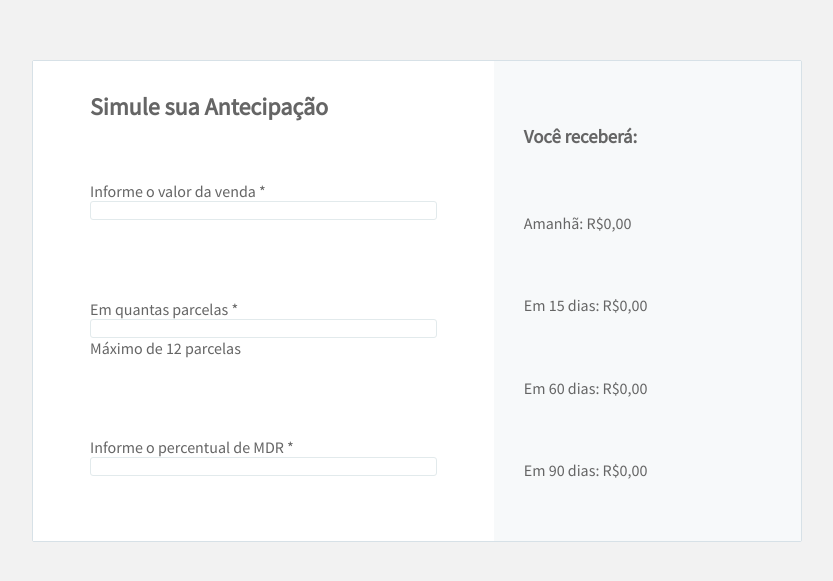
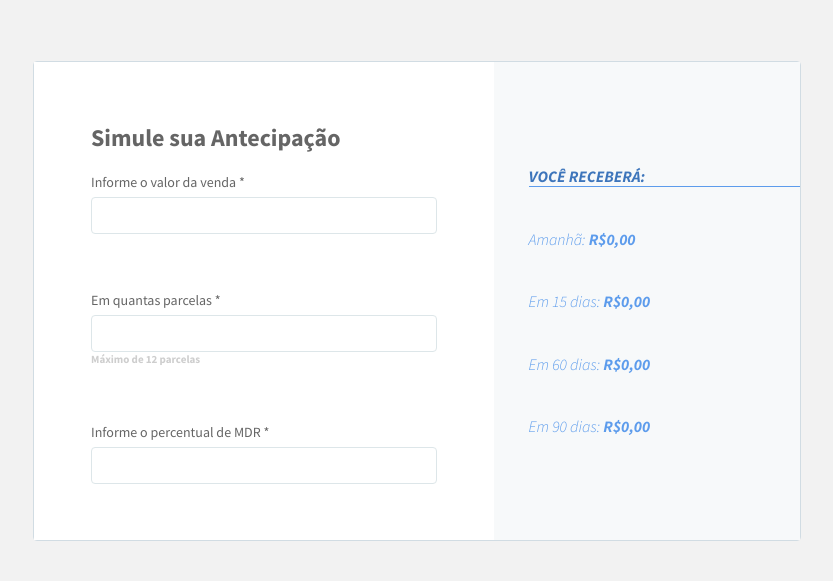
Before and after one commit to mgrejanin/hash-test, a website built with webpack: page src/index.html in a window 1280 px wide. Shown: the part 107-688 px from the top of the page, without its empty margins (231-1064 px from the left). Built offline with nearby package versions, Linux system fonts and the light colour scheme.

Commit message:
ajustes de layout

```diff
--- a/src/index.html
+++ b/src/index.html
@@ -1,9 +1,5 @@
 <html>
   <head>
-    <link
-      href="https://fonts.googleapis.com/css?family=Source+Sans+Pro&display=swap"
-      rel="stylesheet"
-    />
   </head>
   <body>
     <div class="container">
@@ -13,30 +9,30 @@
         </h2>
         <form class="form">
           <div class="form__input-container">
-            <label>Informe o valor da venda *</label>
+            <label class="input-label">Informe o valor da venda *</label>
             <input type="text" class="input" required />
           </div>
 
           <div class="form__input-container">
-            <label>Em quantas parcelas *</label>
+            <label class="input-label">Em quantas parcelas *</label>
             <input type="number" class="input" max="12" required />
-            <span>Máximo de 12 parcelas</span>
+            <span class="input-hint">Máximo de 12 parcelas</span>
           </div>
 
           <div class="form__input-container">
-            <label>Informe o percentual de MDR *</label>
+            <label class="input-label">Informe o percentual de MDR *</label>
             <input type="number" class="input" required />
           </div>
         </form>
       </div>
-      <div class="container__right-panel">
-        <h3>
+      <div class="result container__right-panel">
+        <h3 class="result__header">
           Você receberá:
         </h3>
-        <p>Amanhã: R$0,00</p>
-        <p>Em 15 dias: R$0,00</p>
-        <p>Em 60 dias: R$0,00</p>
-        <p>Em 90 dias: R$0,00</p>
+        <p class="result__row">Amanhã: <span class="result__row-value">R$0,00</span></p>
+        <p class="result__row">Em 15 dias: <span class="result__row-value">R$0,00</span></p>
+        <p class="result__row">Em 60 dias: <span class="result__row-value">R$0,00</span></p>
+        <p class="result__row">Em 90 dias: <span class="result__row-value">R$0,00</span></p>
       </div>
     </div>
     <script src="/main.bundle.js"></script>
--- a/src/style.scss
+++ b/src/style.scss
@@ -1,13 +1,13 @@
-
+@import url("https://fonts.googleapis.com/css?family=Source+Sans+Pro:300,300i,400,700,700i&display=swap");
 
 body {
-  background-color: #F2F2F2;
+  background-color: #f2f2f2;
   width: 100%;
   height: 100%;
   display: flex;
   align-items: center;
   justify-content: center;
-  font-family: 'Source Sans Pro', sans-serif;
+  font-family: "Source Sans Pro", sans-serif;
   color: #656565;
 }
 
@@ -16,8 +16,9 @@ body {
   flex-direction: row;
   width: 60%;
   height: 60%;
-  border: 1px solid #d7e1e7;
-  border-radius: 2px;
+  border: 1px solid #d1dce3;
+  border-radius: 4px;
+  box-sizing: border-box;
 
   &__left-panel,
   &__right-panel {
@@ -31,7 +32,7 @@ body {
     width: 60%;
     text-align: left;
     box-sizing: border-box;
-    padding: 10px 57px;
+    padding: 40px 57px;
   }
 
   &__right-panel {
@@ -41,13 +42,36 @@ body {
     width: 40%;
     text-align: left;
     box-sizing: border-box;
-    padding: 30px 30px;
+    padding: 83px 0 83px 35px;
+    font-style: italic;
+
+    .result {
+      &__header {
+        font-weight: bold;
+        font-size: 16px;
+        line-height: 20px;
+        text-transform: uppercase;
+        color: #3d75bb;
+        border-bottom-width: 160px;
+        border-bottom: 1px solid #5d9cec;
+      }
+
+      &__row {
+        color: #5d9cec;
+        font-size: 16px;
+        font-weight: normal;
+
+        &-value {
+          font-weight: bold;
+        }
+      }
+    }
   }
 }
 .form {
   display: flex;
   flex-direction: column;
-  justify-content: space-around;
+  justify-content: space-between;
   height: 100%;
 
   &__input-container {
@@ -58,6 +82,28 @@ body {
 }
 
 .input {
-  border: 1px solid #e2eaec;
-  border-radius: 3px;
+  border: 1px solid #dde6e9;
+  border-radius: 4px;
+  height: 37px;
+  font-size: 14px;
+  font-family: "Source Sans Pro", sans-serif;
+
+  &:focus,
+  &:active {
+    border: 1px solid #66afe9;
+    outline: none;
+  }
+
+  &-label {
+    font-size: 14px;
+    line-height: 18px;
+    margin-bottom: 6px;
+  }
+
+  &-hint {
+    font-weight: 700;
+    font-size: 11px;
+    line-height: 14px;
+    color: #cecece;
+  }
 }
```
